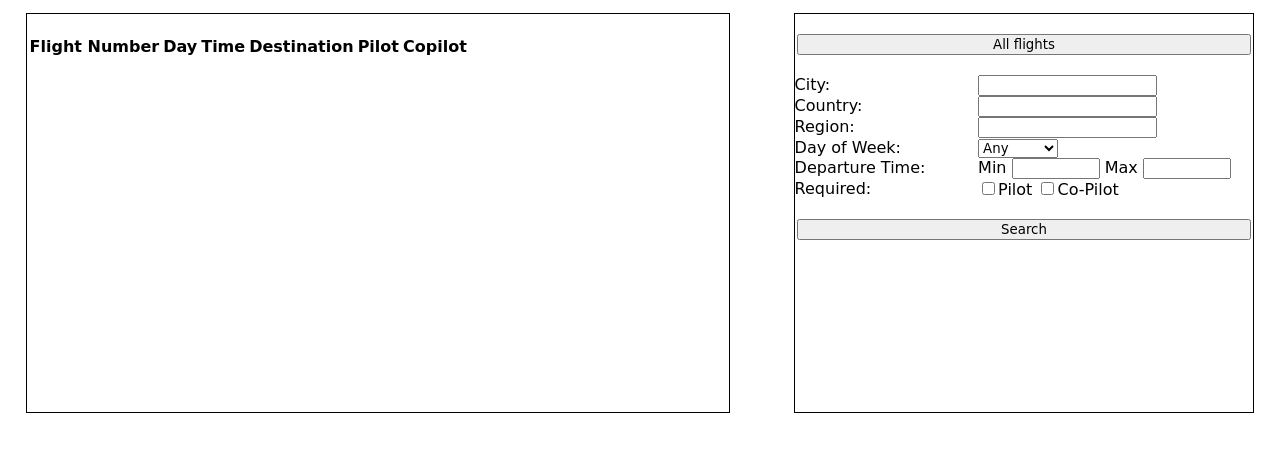
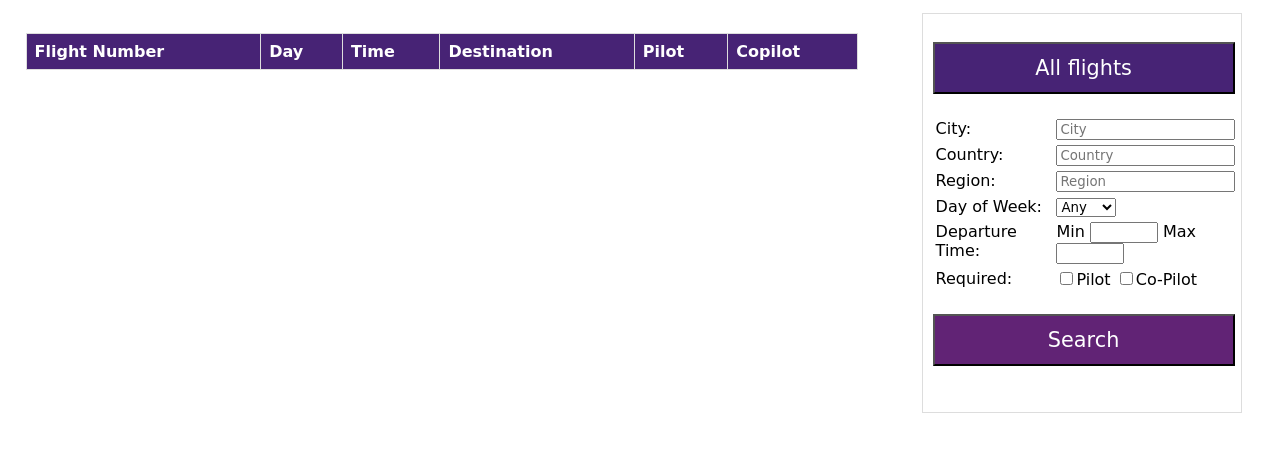
Before and after one commit to fernando-moser/Javascript-Assignment-3, a plain HTML site: page index.html in a window 1280 px wide. Drawn offline with Linux system fonts and the light colour scheme; a web font is replaced by a local one.

Commit message:
removed some console.logs

```diff
--- a/code.js
+++ b/code.js
@@ -112,7 +112,6 @@ function btnSearchHandler() {
                 results = temp;
             }
             if(inputCoPilot) {
-                console.log('passei');
                 let temp = [];
                 results.forEach(item => {
                     if(item.copilot !== undefined) {
--- a/index.html
+++ b/index.html
@@ -30,13 +30,13 @@
     </section>
 <!--    search painel-->
     <section class="search">
-        <div class="row"><button id="btnAllFlights">All flights</button></div>
+        <div class=""><button id="btnAllFlights">All flights</button></div>
         <div class="row">
             <div class="col-40">
                 <label>City:</label>
             </div>
             <div class="col-60">
-                <input type="text" id="city">
+                <input type="text" id="city" placeholder="City">
             </div>
         </div>
         <div class="row">
@@ -44,7 +44,7 @@
                 <label>Country:</label>
             </div>
             <div class="col-60">
-                <input type="text" id="country">
+                <input type="text" id="country" placeholder="Country">
             </div>
         </div>
         <div class="row">
@@ -52,7 +52,7 @@
                 <label>Region:</label>
             </div>
             <div class="col-60">
-                <input type="text" id="region">
+                <input type="text" id="region" placeholder="Region">
             </div>
         </div>
         <div class="row">
@@ -92,7 +92,7 @@
                 <input type="checkbox" id="co-pilot"><label>Co-Pilot</label>
             </div>
         </div>
-        <div class="row"><button id="btnSearch">Search</button></div>
+        <div class=""><button id="btnSearch">Search</button></div>
     </section>
 </body>
 
--- a/style.css
+++ b/style.css
@@ -9,27 +9,48 @@ body {
     display: flex;
     flex-direction: row;
 }
+table {
+    border-collapse: collapse;
+    width: 100%;
+}
 .table {
-    width: 55%;
+    width: 65%;
     box-sizing: border-box;
     margin: 1% 5% 1% 2%;
-    border: 1px solid black;
 }
 .search {
-    width: 36%;
+    width: 25%;
     box-sizing: border-box;
     height: 400px;
     margin: 1% 2% 1% 0;
-    border: 1px solid black;
+    border: 1px solid #ddd;
+    padding: 8px;
 }
-td {
-    border-collapse: collapse;
-    border: 1px solid black;
+th {
+    padding: 12px 10px;
+    text-align: left;
+    background-color: #472375;
+    color: white;
+}
+td,th {
+    border: 1px solid #ddd;
+    padding: 8px;
+}
+tbody tr:nth-child(even){
+    background-color: #f2f2f2;
+}
+
+tbody tr:hover {
+    background-color: #ddd;
 }
 .row {
     width: 100%;
     display: flex;
     flex-direction: row;
+    margin: 5px;
+}
+.row:hover {
+    background-color: #ddd;
 }
 .col-40 {
     width: 40%;
@@ -38,9 +59,16 @@ td {
     width: 60%;
 }
 #min,#max,#day {
-    width: 80px;
+    width: 60px;
 }
 button {
     width: 100%;
     margin: 20px 2px;
+    color: white;
+    background-color: #472375;
+    padding: 12px 10px;
+    font-size: 130%;
 }
+#btnSearch {
+    background-color: #612375;
+}
```
